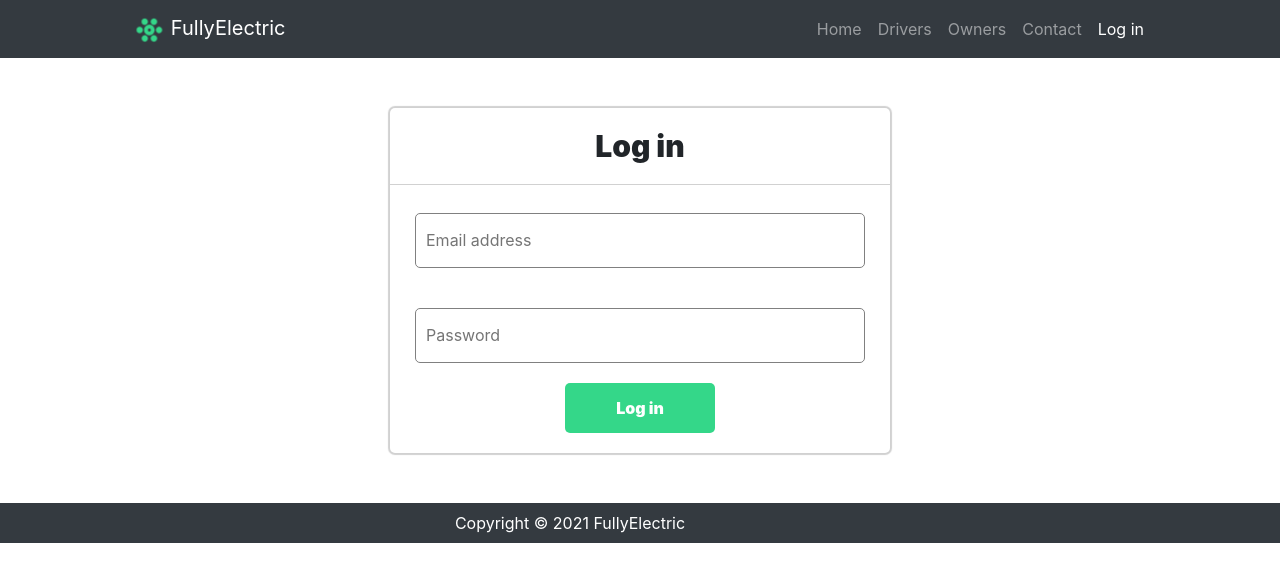
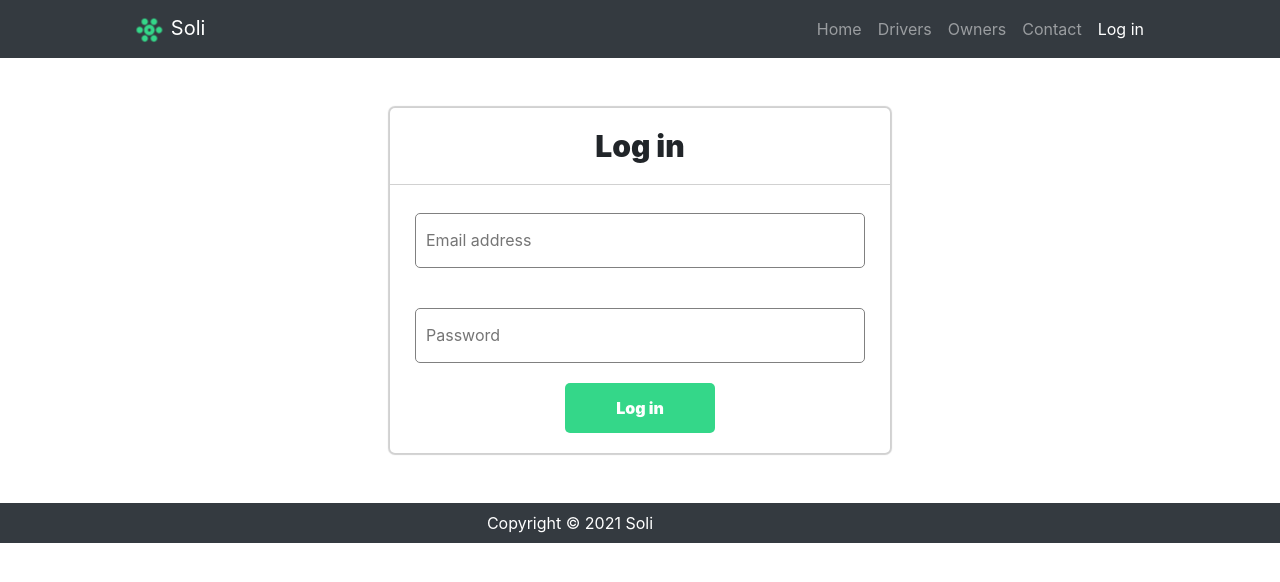
Before and after one commit to goncalog/soli, a React app in the folder frontend/: page /owner/login in a window 1280 px wide. Built offline with nearby package versions, Linux system fonts and the light colour scheme; no server answers.

Commit message:
update startup name

```diff
--- a/frontend/public/index.html
+++ b/frontend/public/index.html
@@ -7,7 +7,7 @@
     <meta name="theme-color" content="#000000" />
     <meta
       name="description"
-      content="EV rental marketplace"
+      content="Solar energy marketplace"
     />
     <!-- Bootstrap - CSS only -->
     <link rel="stylesheet" href="https://stackpath.bootstrapcdn.com/bootstrap/4.5.1/css/bootstrap.min.css" integrity="sha384-VCmXjywReHh4PwowAiWNagnWcLhlEJLA5buUprzK8rxFgeH0kww/aWY76TfkUoSX" crossorigin="anonymous">
@@ -27,7 +27,7 @@
       work correctly both with client-side routing and a non-root public URL.
       Learn how to configure a non-root public URL by running `npm run build`.
     -->
-    <title>FullyElectric</title>
+    <title>Soli</title>
   </head>
   <body>
     <noscript>You need to enable JavaScript to run this app.</noscript>
--- a/frontend/src/components/main/Footer.js
+++ b/frontend/src/components/main/Footer.js
@@ -8,9 +8,7 @@ function Footer() {
         <div className="footer">
             <footer className="py-2 bg-dark">
                 <div className="container">
-                    <p className="m-0 text-center text-white">
-                        Copyright &copy; { year } FullyElectric
-                    </p>
+                    <p className="m-0 text-center text-white">Copyright &copy; { year } Soli</p>
                 </div>
             </footer>
         </div>
--- a/frontend/src/components/main/Navigation.js
+++ b/frontend/src/components/main/Navigation.js
@@ -13,7 +13,7 @@ function Navigation(props) {
                 <div className="container">
                     <Link className="navbar-brand" to="/" onClick={() => setExpanded(false)}>
                         <img src={logo} className="App-logo" alt="logo" />
-                        FullyElectric
+                        Soli
                     </Link>
                     <Navbar.Toggle
                         onClick={() => setExpanded(expanded ? false : "expanded")}
```
Also changed, not shown: frontend/public/manifest.json.
